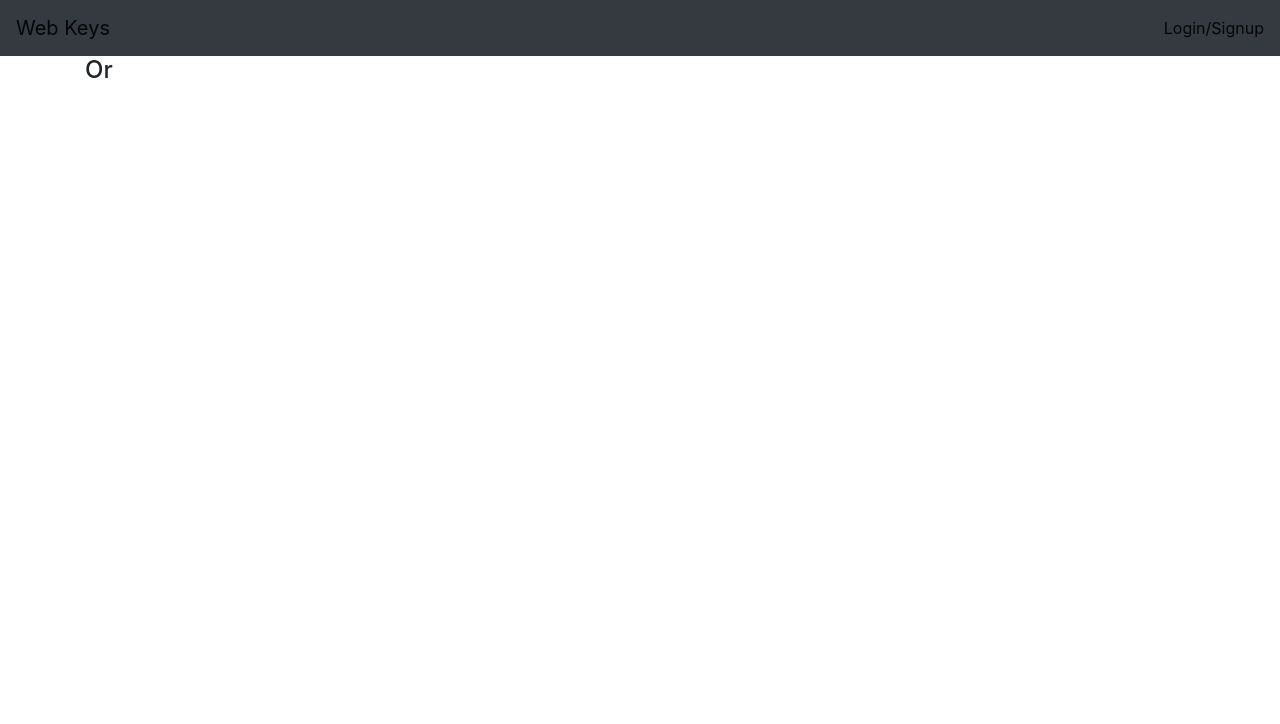
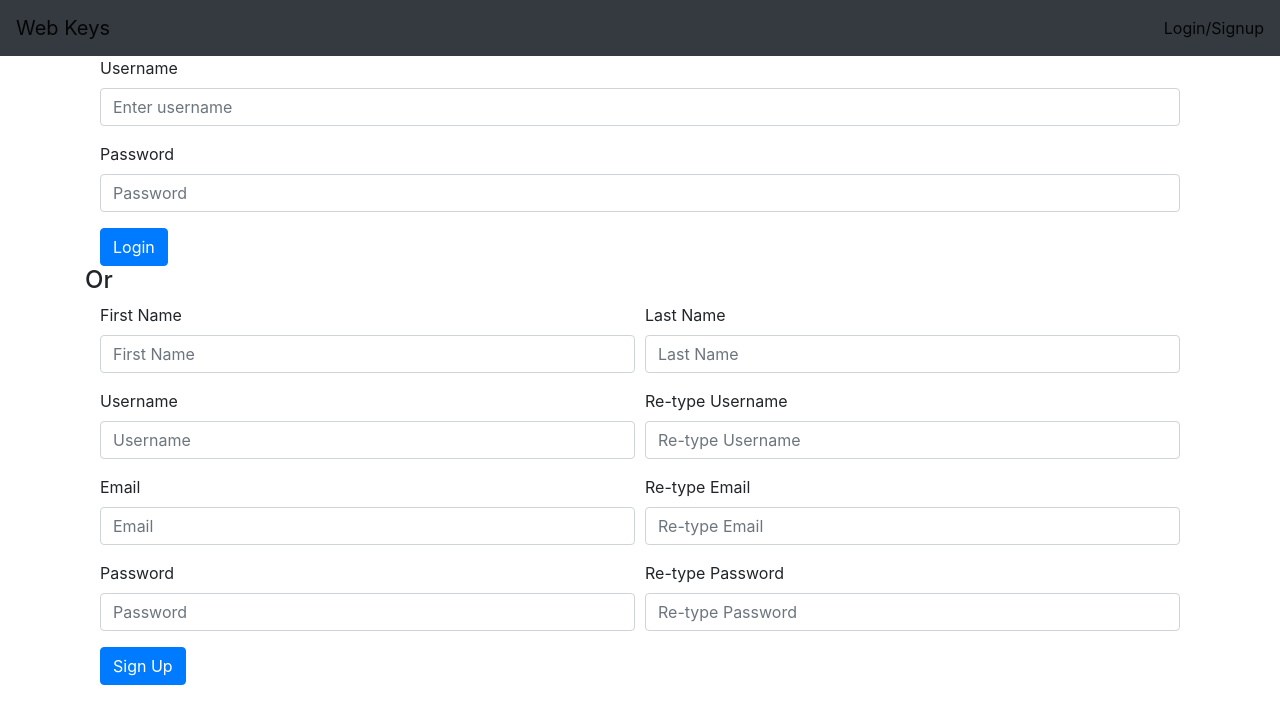
Before and after one commit to CoreyJamesLynch/FrontendWebKeys, a React (Create React App) app: page /LoginPage in a window 1280 px wide. Shown: the top 724 px of the page. Built offline with nearby package versions, Linux system fonts and the light colour scheme.

Commit message:
Add forms to LoginPage.js

```diff
--- a/src/App.js
+++ b/src/App.js
@@ -7,7 +7,6 @@ import NavigationBar from './Components/Navbar';
 import MainPage from './Components/MainPageComponents/MainPage';
 import LoginPage from './Components/LoginPageComponents/LoginPage';
 import ProfilePage from './Components/ProfilePageComponents/ProfilePage';
-// Add Sounds
 
 function App() {
   return (
--- a/src/Components/LoginPageComponents/LoginForm.js
+++ b/src/Components/LoginPageComponents/LoginForm.js
@@ -2,7 +2,9 @@ import React from 'react';
 import Form from 'react-bootstrap/Form';
 import Button from 'react-bootstrap/Button';
 
-const LoginForm = () => (
+class LoginForm extends React.Component {
+  render() {
+    return (
       <Form>
         <Form.Group controlId="formBasicEmail">
           <Form.Label>Username</Form.Label>
@@ -19,5 +21,7 @@ const LoginForm = () => (
         </Button>
       </Form>
     );
+  }
+}
 
 export default LoginForm;
--- a/src/Components/LoginPageComponents/LoginPage.js
+++ b/src/Components/LoginPageComponents/LoginPage.js
@@ -4,14 +4,24 @@ import Container from 'react-bootstrap/Container';
 import LoginForm from './LoginForm';
 import SignupForm from './SignupForm';
 
-const LoginPage = () => (
-  <Container>
-    {LoginForm}
+class LoginPage extends React.Component {
+  render() {
+    return (
+      <Container>
+        <Container>
+          <LoginForm />
+        </Container>
 
-    <h4>Or</h4>
+        <div>
+          <h4>Or</h4>
+        </div>
 
-    {SignupForm}
-  </Container>
-);
+        <Container>
+          <SignupForm />
+        </Container>
+      </Container>
+    );
+  }
+}
 
 export default LoginPage;
--- a/src/Components/LoginPageComponents/SignupForm.js
+++ b/src/Components/LoginPageComponents/SignupForm.js
@@ -3,7 +3,9 @@ import Col from 'react-bootstrap/Col';
 import Form from 'react-bootstrap/Form';
 import Button from 'react-bootstrap/Button';
 
-const SignupForm = () => (
+class SignupForm extends React.Component {
+  render() {
+    return (
       <Form>
         <Form.Row>
           <Form.Group as={Col} controlId="formGridFirstName">
@@ -58,5 +60,7 @@ const SignupForm = () => (
         </Button>
       </Form>
     );
+  }
+}
 
 export default SignupForm;
```
Lines whose indentation alone changed are shown as unchanged.
